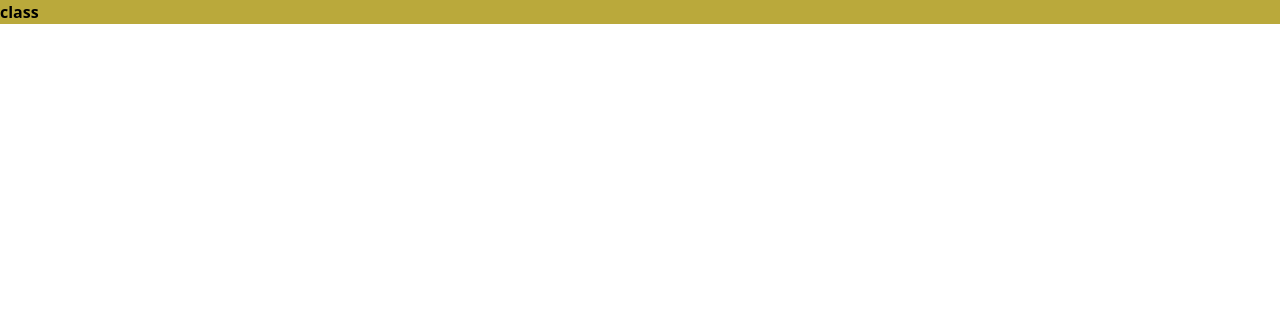
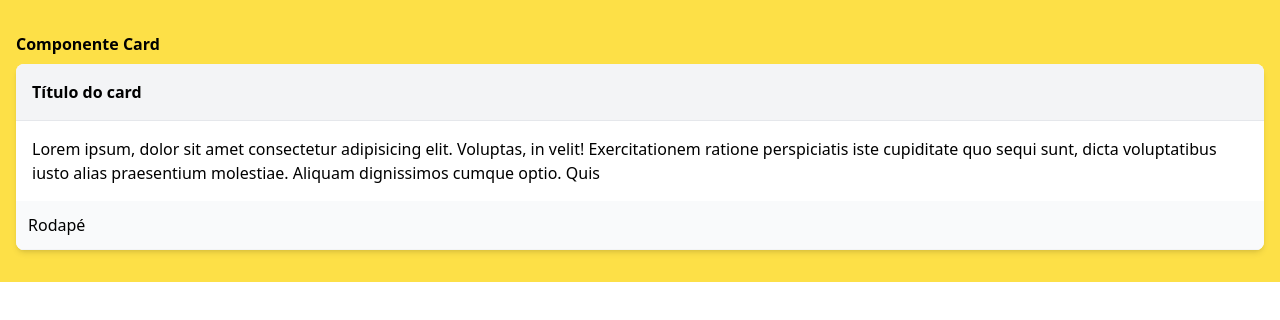
Before and after one commit to renatogomesf/tailwind, a React app: page / in a window 1280 px wide. Shown: the top 320 px of the page. Built offline with nearby package versions, Linux system fonts and the light colour scheme; the HTML template or start-up script is replaced by a standard one.

Commit message:
feita aula 14

```diff
--- /dev/null
+++ b/src/AULAS/aula14/CompoCard.jsx
@@ -0,0 +1,28 @@
+import React from "react";
+
+export default function CompoCard() {
+    return (
+        <>
+            <div className="container mx-auto px-4 py-8 bg-yellow-300 dark:bg-gray-800">
+
+                <h1 className="font-bold mb-2 dark:text-white">Componente Card</h1>
+
+                <div className="bg-white rounded-lg shadow-md overflow-hidden">
+
+                    <div className="w-full bg-gray-100 p-4 border-b border-gray-200">
+                        <h2 className="font-bold">Título do card</h2>
+                    </div>
+
+                    <div className="p-4">
+                        Lorem ipsum, dolor sit amet consectetur adipisicing elit. Voluptas, in velit! Exercitationem ratione perspiciatis iste cupiditate quo sequi sunt, dicta voluptatibus iusto alias praesentium molestiae. Aliquam dignissimos cumque optio. Quis
+                    </div>
+
+                    <div className="w-full bg-gray-50 p-3 border-b border-gray-100">
+                        Rodapé
+                    </div>
+
+                </div>
+            </div>
+        </>
+    )
+}
--- a/src/App.jsx
+++ b/src/App.jsx
@@ -1,11 +1,14 @@
 import "./App.css"
 
-import ClassCostumi from "./AULAS/aula13/ClassCostumi"
+
+import CompoCard from "./AULAS/aula14/CompoCard"
+
+
 function App() {
 
   return (
     <>
-      <ClassCostumi></ClassCostumi>
+      <CompoCard></CompoCard>
     </>
   )
 }
```
